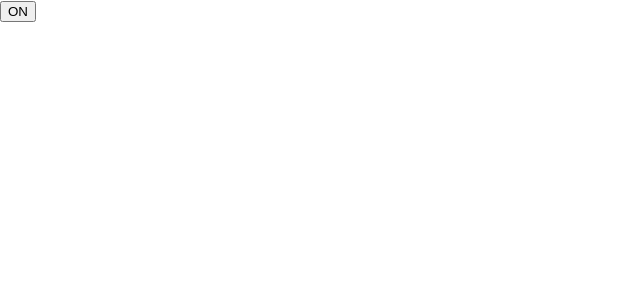
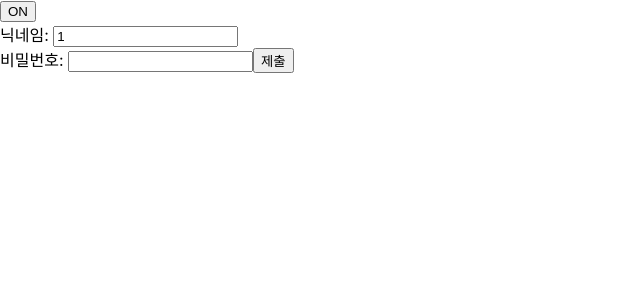
Before and after one commit to kjm541006/TIL, a React (Create React App) app in the folder react/my-app/: page / in a window 1280 px wide. Shown: the top 300 px of the page, without its empty margins (0-640 px from the left). Built offline with nearby package versions, Linux system fonts and the light colour scheme.

Commit message:
폼 다중 입력 다루기

```diff
--- a/react/my-app/src/App.js
+++ b/react/my-app/src/App.js
@@ -3,6 +3,7 @@ import FunctionClock from "./components/FunctionClock";
 import UseEffect from "./components/UseEffect";
 import Banner from "./components/Banner";
 import Toggle from "./components/Toggle";
+import SimpleForm from "./components/SimpleForm";
 function App() {
   return (
     <div>
@@ -10,6 +11,7 @@ function App() {
       {/* <UseEffect /> */}
       {/* <Banner /> */}
       <Toggle />
+      <SimpleForm />
     </div>
   );
 }
--- /dev/null
+++ b/react/my-app/src/components/SimpleForm.js
@@ -0,0 +1,65 @@
+// import React, { useState } from "react";
+
+// export default function SimpleForm() {
+//   const [nickname, setNickname] = useState("");
+//   const [password, setPassword] = useState("");
+
+//   const handleChange = (e) => {
+//     if (e.target.name === "nickname") return setNickname(e.target.value);
+//     return setPassword(e.target.value);
+//   };
+
+//   const handleSubmit = (e) => {
+//     e.preventDefault();
+//     alert(`nickname : ${nickname}, password : ${password}`);
+//   };
+
+//   return (
+//     <form onSubmit={handleSubmit}>
+//       <label>닉네임 :</label>
+//       <input type="text" name="nickname" onChange={handleChange} value={nickname} />
+//       <br />
+//       <label>패스워드 :</label>
+//       <input type="text" name="password" onChange={handleChange} value={password} />
+//       <input type="submit" value="제출" />
+//     </form>
+//   );
+// }
+
+import React, { useState } from "react";
+
+export default function SimpleForm() {
+  // const [nickname, setNickname] = useState("");
+  // const [password, setPassword] = useState("");
+  const [userInputs, setUserInputs] = useState({
+    nickname: "1",
+    password: "",
+  });
+  console.log(userInputs);
+
+  const handleChange = (e) => {
+    setUserInputs({ ...userInputs, [e.target.name]: e.target.value });
+  };
+
+  const handleSubmit = (e) => {
+    e.preventDefault();
+    const { nickname, password } = userInputs;
+    console.log(userInputs);
+    console.log(nickname);
+    console.log(password);
+  };
+
+  return (
+    <div>
+      <form onSubmit={handleSubmit}>
+        <label>닉네임: </label>
+        <input type="text" name="nickname" onChange={handleChange} value={userInputs.nickname} />
+        <br />
+        <label>비밀번호: </label>
+        <input type="text" name="password" onChange={handleChange} value={userInputs.password} />
+
+        <input type="submit" value="제출" />
+      </form>
+    </div>
+  );
+}
```
